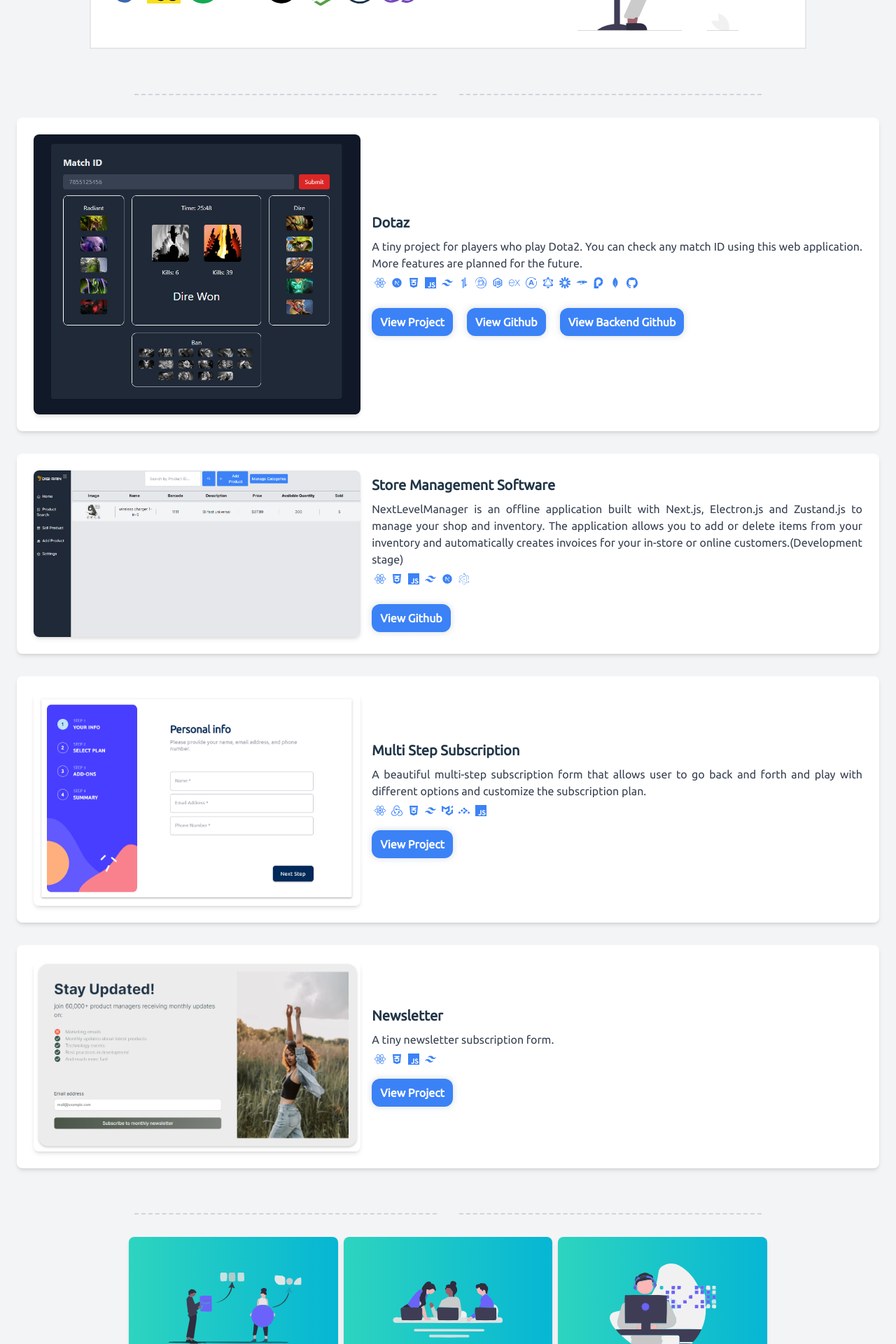
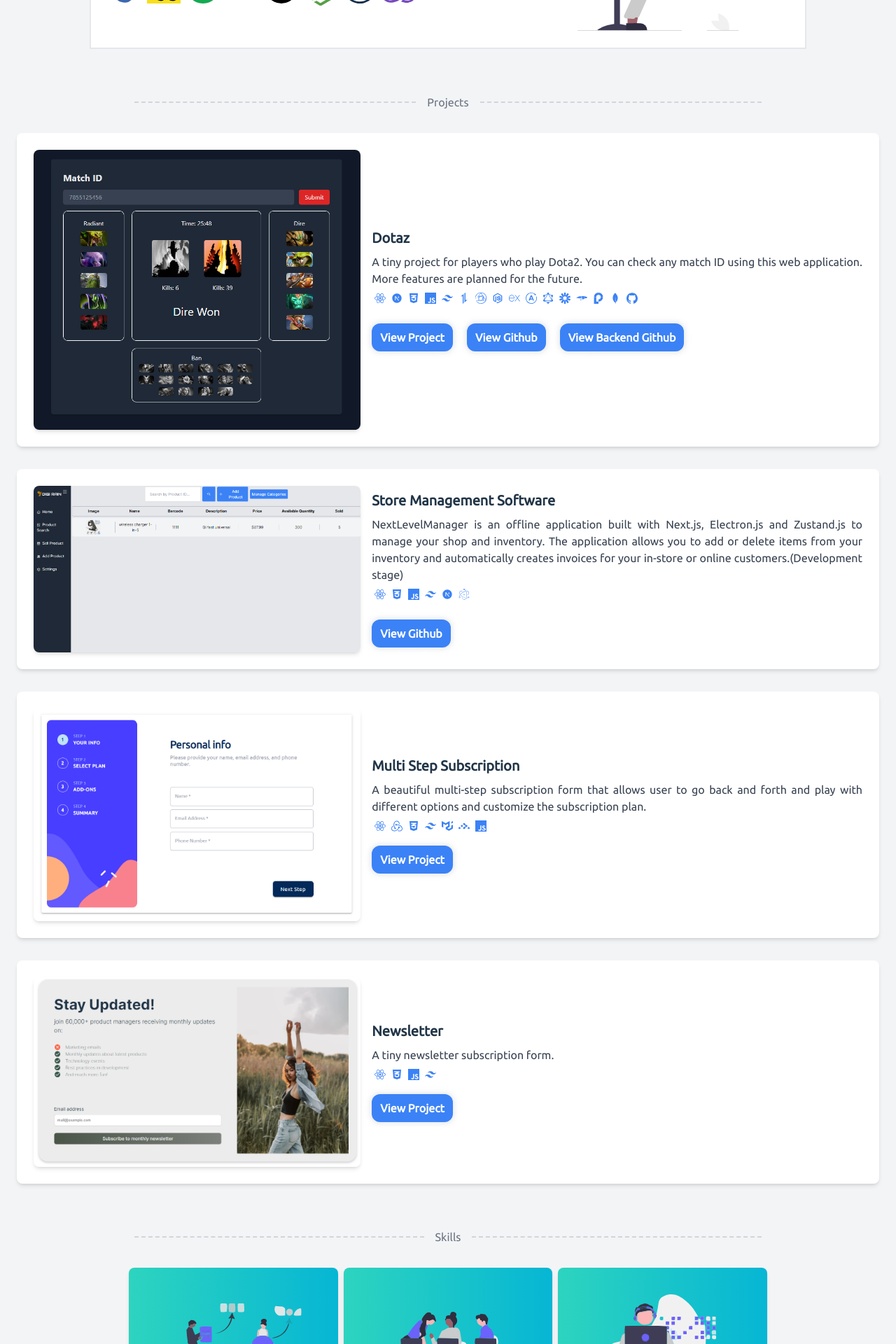
Before and after one commit to kaveh2k/portfolio, a React (Create React App) app: page / in a window 1280 px wide. Shown: the part 300-2220 px from the top of the page at 70% size. Built offline with nearby package versions, Linux system fonts and the light colour scheme.

Commit message:
update body

```diff
--- a/src/components/main/Body.jsx
+++ b/src/components/main/Body.jsx
@@ -10,10 +10,10 @@ const Body = () => {
   return (
     <main className="flex-grow flex flex-col justify-center items-center p-6 bg-gray-100">
       <Intro />
-      <Separator />
+      <Separator text={"Projects"} />
       {/** Projects */}
       <RenderProjects />
-      <Separator />
+      <Separator text={"Skills"} />
       {/** Skills */}
       <RenderSkills />
     </main>
```
